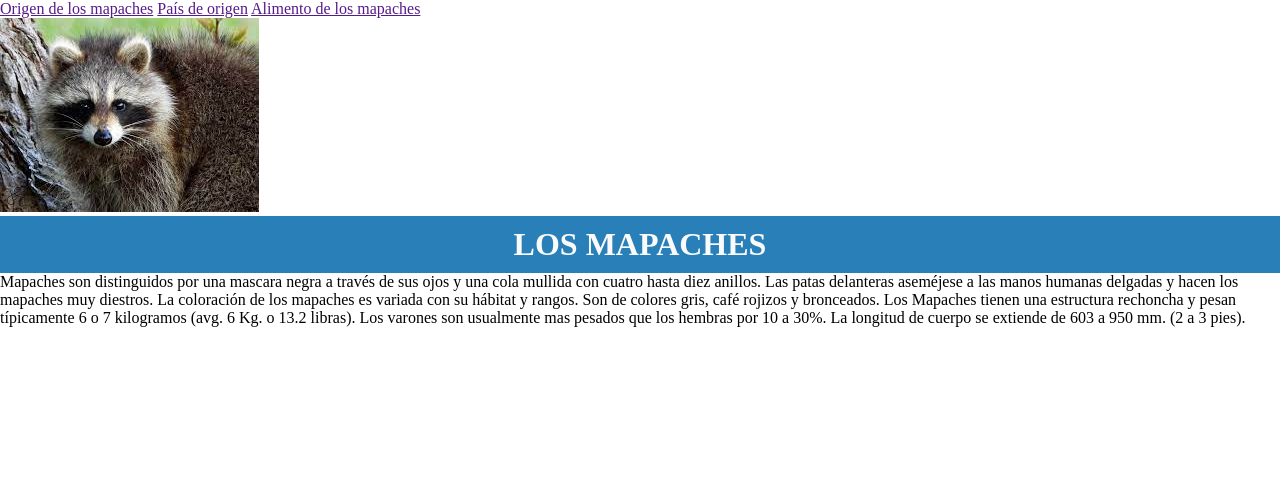
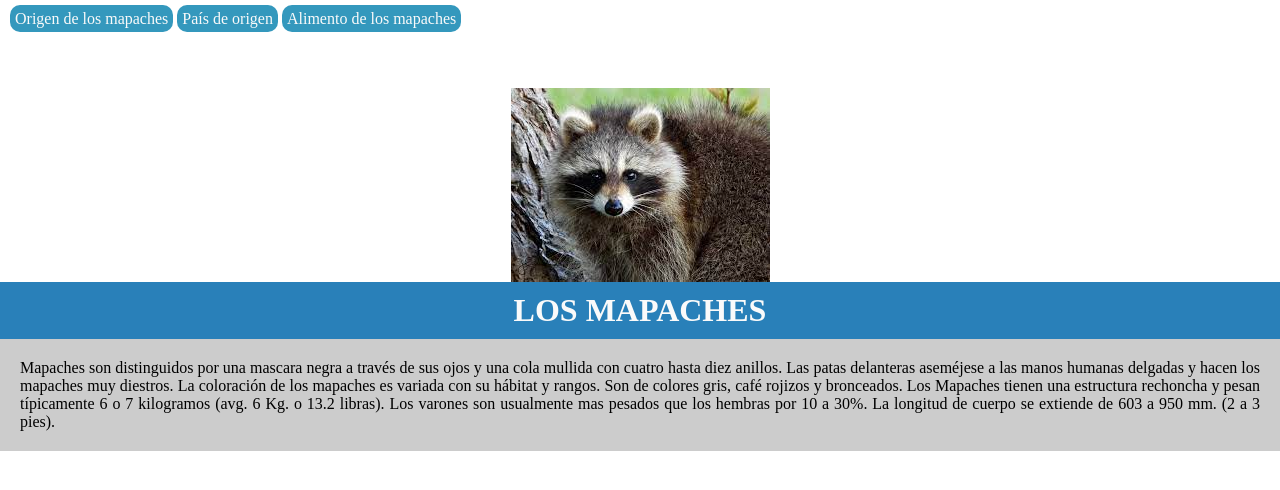
Before and after one commit to drupieHacker/proyecto001-PrograForChild, a plain HTML site: page index.html in a window 1280 px wide. Drawn offline with Linux system fonts and the light colour scheme.

Commit message:
Agregar cambios en la barra de navegación

```diff
--- a/index.html
+++ b/index.html
@@ -1,5 +1,6 @@
 <!DOCTYPE html>
 <html>
+
 <head>
   <meta charset="utf-8">
   <meta name="viewport" content="width=device-width">
@@ -7,17 +8,23 @@
   <link href="style.css" rel="stylesheet" type="text/css" />
 </head>
 <body>
+
   <div>
     <a href="">Origen de los mapaches</a>
     <a href="">País de origen</a>
     <a href="">Alimento de los mapaches</a>
   </div>
-  <div>
-    <img src="mapache.jpg">
-  </div>
+
+  <img src="mapache.jpg">
+
   <h1>LOS MAPACHES</h1>
   <p>
-    Mapaches son distinguidos por una mascara negra a través de sus ojos y una cola mullida con cuatro hasta diez anillos. Las patas delanteras aseméjese a las manos humanas delgadas y hacen los mapaches muy diestros. La coloración de los mapaches es variada con su hábitat y rangos. Son de colores gris, café rojizos y bronceados. Los Mapaches tienen una estructura rechoncha y pesan típicamente 6 o 7 kilogramos (avg. 6 Kg. o 13.2 libras). Los varones son usualmente mas pesados que los hembras por 10 a 30%. La longitud de cuerpo se extiende de 603 a 950 mm. (2 a 3 pies).
+    Mapaches son distinguidos por una mascara negra a través de sus ojos y una cola mullida con cuatro hasta diez
+    anillos. Las patas delanteras aseméjese a las manos humanas delgadas y hacen los mapaches muy diestros. La
+    coloración de los mapaches es variada con su hábitat y rangos. Son de colores gris, café rojizos y bronceados. Los
+    Mapaches tienen una estructura rechoncha y pesan típicamente 6 o 7 kilogramos (avg. 6 Kg. o 13.2 libras). Los
+    varones son usualmente mas pesados que los hembras por 10 a 30%. La longitud de cuerpo se extiende de 603 a 950 mm.
+    (2 a 3 pies).
   </p>
 
   <script src="script.js"></script>
--- a/style.css
+++ b/style.css
@@ -14,3 +14,27 @@ h1{
   text-align: center;
   padding: 10px;
 }
+p
+{
+  background-color: #ccc;
+  padding: 20px;
+  text-align: justify;
+}
+img{
+  display: block;
+  margin: 0 auto;
+}
+div{
+  width: 100%;
+  float: left;
+  margin-bottom: 50px;
+  padding: 10px;
+}
+a
+{
+  background-color: #3498bd;
+  padding: 5px;
+  text-decoration: none;
+  color: #fafafa;
+  border-radius: 10px;
+}
```
